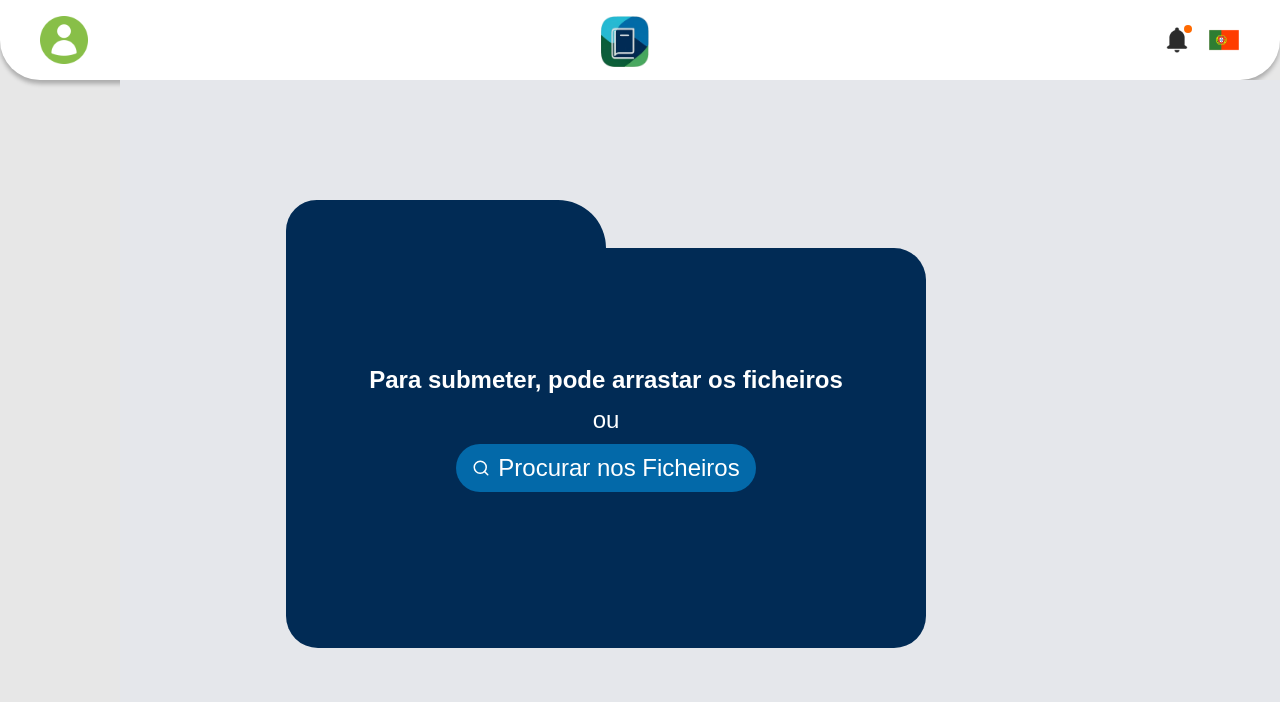
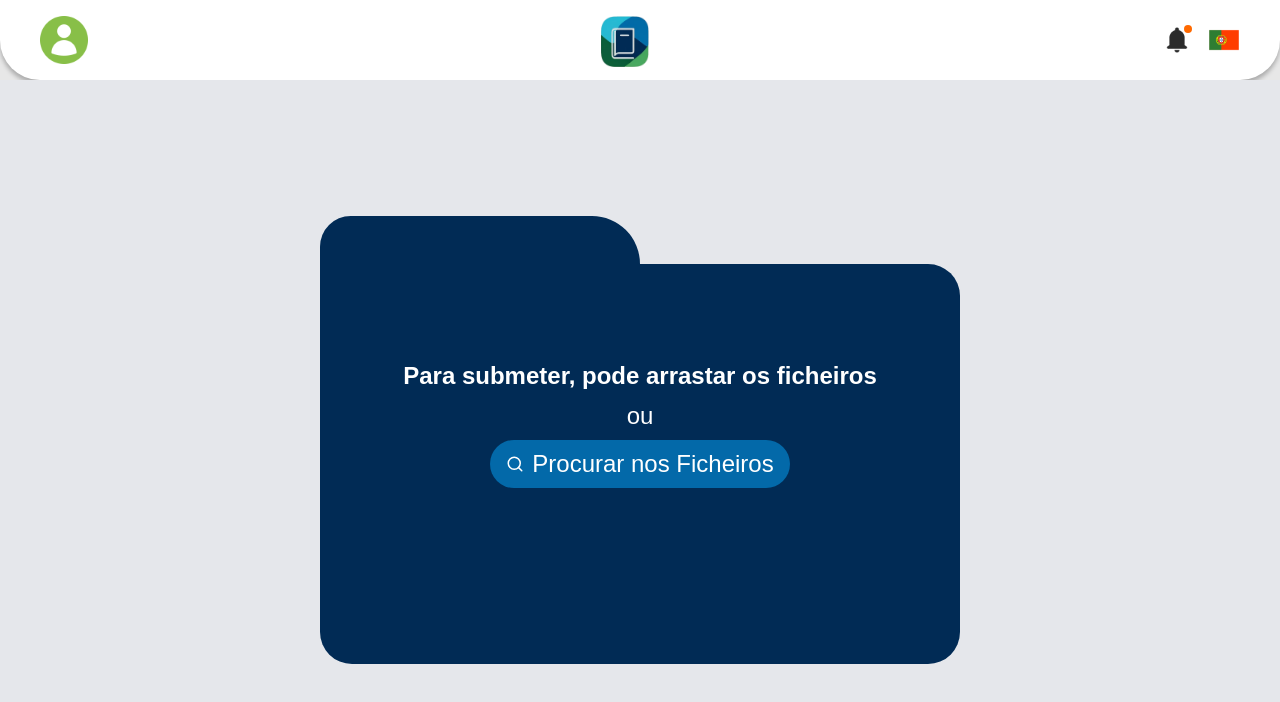
Before and after one commit to beckerme/ESTudo, a Next.js app in the folder estudo/: page /submeter-doc in a window 1280 px wide. Shown: the top 702 px of the page. Built offline with nearby package versions, Linux system fonts and the light colour scheme.

Commit message:
submeter documento acabado

```diff
--- a/estudo/src/components/Submeter-Documento/SubmeterDocumento.jsx
+++ b/estudo/src/components/Submeter-Documento/SubmeterDocumento.jsx
@@ -163,17 +163,17 @@ export default function SubmeterDocumento() {
 
 			{/* Área principal de upload (pasta) */}
 			{/*ALTEREI ESTA DIV PARA TER MT-15*/}
-			<div className="flex flex-col items-center ml-30 bg-gray-200 p-30 flex flex-col items-center justify-center">
+			<div className="h-[calc(100vh-80px)] flex items-center justify-center bg-gray-200">
 
 				<form onSubmit={handleSubmit}>
 					{/* Retângulo pequeno superior */}
 					{/*ALTEREI ESTA DIV PARA TER w-[25vw]*/}
-					<div className=" w-[25vw] h-[1vh] bg-[#012B55] text-white p-6  flex flex-col mr-127 rounded-tr-[50px] rounded-tl-4xl">
+					<div className="bg-[#012B55] text-white p-6  flex flex-col  rounded-tr-[50px] rounded-tl-4xl sm:w-[25vw] md:w-[25vw] ]">
 					</div>
 
 					{/* Retângulo grande inferior */}
 					{/*ALTEREI ESTA DIV PARA TER w-[50vw]*/}
-					<div className="w-[50vw] h-[50vh] bg-[#012B55] text-white p-6 rounded-tr-4xl rounded-br-4xl flex flex-col items-center justify-center text-center rounded-bl-4xl"
+					<div className="w-[50vw] h-[50vh] bg-[#012B55] text-white  rounded-tr-4xl rounded-br-4xl flex flex-col items-center justify-center text-center rounded-bl-4xl"
 						onDragOver={(e) => e.preventDefault()}
 						onDrop={handleDrop}
 					>
@@ -187,7 +187,7 @@ export default function SubmeterDocumento() {
 
 						{/*ALTEREI ESTA DIV PARA TER MT-10*/}
 						{/* Informações para o utilizador */}
-						<p className="font-semibold text-2xl mt-10">Para submeter, pode arrastar os ficheiros</p>
+						<p className="font-semibold text-2xl ">Para submeter, pode arrastar os ficheiros</p>
 						<span className="my-2 text-2xl">ou</span>
 
 						{/* Botão para selecionar o ficheiro */}
```
